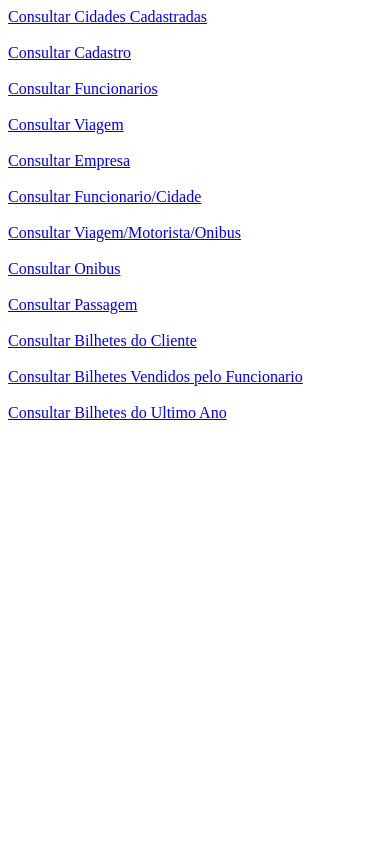
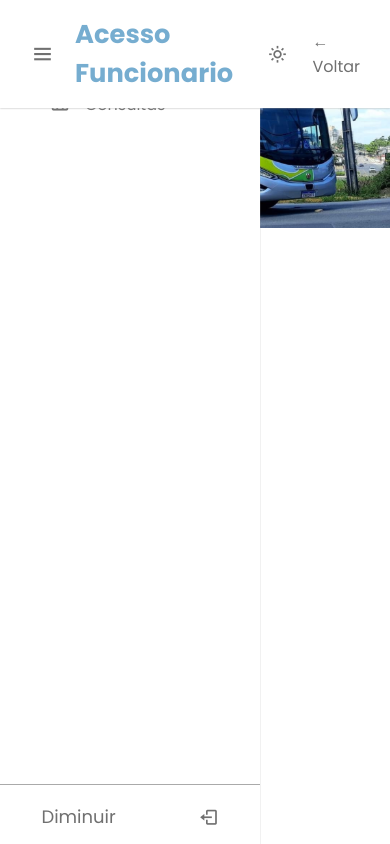
Before and after one commit to VasKito43/trabalho_dw_bd, a Flask app: page /templates/menu/Funcionario/consultar.html in a window 390 px wide. Run offline with Flask 3, Linux system fonts and the light colour scheme.

Commit message:
navbar funcionario e ajustes de tamanho

```diff
--- /dev/null
+++ b/site/static/CSS/style_consultar.css
@@ -0,0 +1,282 @@
+/* Import Google font - Poppins */
+@import url("https://fonts.googleapis.com/css2?family=Poppins:wght@200;300;400;500;600;700&display=swap");
+* {
+  margin: 0;
+  padding: 0;
+  box-sizing: border-box;
+  font-family: "Poppins", sans-serif;
+}
+:root {
+  --white-color: #fff;
+  --blue-color: #76add0;
+  --grey-color: #707070;
+  --grey-color-light: #aaa;
+}
+body {
+  background-image: url(../IMAGEM/bus_ligth.png);
+  background-size: cover;
+  background-repeat: no-repeat;
+  transition: all 0.5s ease;
+}
+body.dark {
+  background-image: url(../IMAGEM/bus_dark.png);
+  background-repeat: no-repeat;
+  background-size: cover;
+}
+body.dark {
+  --white-color: #333;
+  --blue-color: #fff;
+  --grey-color: #f2f2f2;
+  --grey-color-light: #aaa;
+}
+
+/**/
+
+#cadast{
+  text-decoration: none;
+  color: var(--blue-color);
+}
+
+.navbar {
+  position: fixed;
+  top: 0;
+  width: 100%;
+  left: 0;
+  background-color: var(--white-color);
+  display: flex;
+  align-items: center;
+  justify-content: space-between;
+  padding: 15px 30px;
+  z-index: 1000;
+  box-shadow: 0 0 2px var(--grey-color-light);
+}
+.logo_item {
+  display: flex;
+  align-items: center;
+  column-gap: 10px;
+  font-size: 22px;
+  font-weight: 500;
+  color: var(--blue-color);
+}
+.navbar img {
+  width: 35px;
+  height: 35px;
+  border-radius: 50%;
+}
+
+.navbar_content {
+  display: flex;
+  align-items: center;
+  column-gap: 25px;
+}
+.navbar_content i {
+  cursor: pointer;
+  font-size: 20px;
+  color: var(--grey-color);
+}
+/* sidebar */
+.sidebar {
+  background-color: var(--white-color);
+  width: 260px;
+  position: fixed;
+  top: 0;
+  left: 0;
+  height: 100%;
+  padding: 80px 20px;
+  z-index: 100;
+  overflow-y: scroll;
+  box-shadow: 0 0 1px var(--grey-color-light);
+  transition: all 0.5s ease;
+}
+.sidebar.close {
+  padding: 60px 0;
+  width: 80px;
+}
+.sidebar::-webkit-scrollbar {
+  display: none;
+}
+.menu_content {
+  position: relative;
+}
+.menu_title {
+  margin: 15px 0;
+  padding: 0 20px;
+  font-size: 18px;
+}
+.sidebar.close .menu_title {
+  padding: 6px 30px;
+}
+.menu_title::before {
+  color: var(--grey-color);
+  white-space: nowrap;
+}
+.menu_dahsboard::before {
+  content: "Dashboard";
+}
+.menu_editor::before {
+  content: "Editor";
+}
+.menu_setting::before {
+  content: "Setting";
+}
+.sidebar.close .menu_title::before {
+  content: "";
+  position: absolute;
+  height: 2px;
+  width: 18px;
+  border-radius: 12px;
+  background: var(--grey-color-light);
+}
+.menu_items {
+  padding: 0;
+  list-style: none;
+}
+
+.navlink_icon {
+  position: relative;
+  font-size: 22px;
+  min-width: 50px;
+  line-height: 40px;
+  display: inline-block;
+  text-align: center;
+  border-radius: 6px;
+}
+
+.navlink_icon::before {
+  content: "";
+  position: absolute;
+  height: 100%;
+  width: calc(100% + 100px);
+  left: -20px;
+}
+
+.navlink_icon:hover {
+  background: var(--blue-color);
+}
+
+.sidebar .nav_link {
+  display: flex;
+  align-items: center;
+  width: 100%;
+  padding: 4px 15px;
+  border-radius: 8px;
+  text-decoration: none;
+  color: var(--grey-color);
+  white-space: nowrap;
+}
+
+.sidebar.close .navlink {
+  display: none;
+}
+
+.nav_link:hover {
+  color: var(--white-color);
+  background: var(--blue-color);
+}
+
+.sidebar.close .nav_link:hover {
+  background: var(--white-color);
+}
+
+.submenu_item {
+  cursor: pointer;
+}
+
+.submenu {
+  display: none;
+}
+
+.submenu_item .arrow-left {
+  position: absolute;
+  right: 10px;
+  display: inline-block;
+  margin-right: auto;
+}
+
+.sidebar.close .submenu {
+  display: none;
+}
+
+.show_submenu ~ .submenu {
+  display: block;
+}
+
+.show_submenu .arrow-left {
+  transform: rotate(90deg);
+}
+
+.submenu .sublink {
+  padding: 15px 15px 15px 52px;
+}
+
+.bottom_content {
+  position: fixed;
+  bottom: 60px;
+  left: 0;
+  width: 260px;
+  cursor: pointer;
+  transition: all 0.5s ease;
+}
+
+.bottom {
+  position: absolute;
+  display: flex;
+  align-items: center;
+  left: 0;
+  justify-content: space-around;
+  padding: 18px 0;
+  text-align: center;
+  width: 100%;
+  color: var(--grey-color);
+  border-top: 1px solid var(--grey-color-light);
+  background-color: var(--white-color);
+}
+
+.bottom i {
+  font-size: 20px;
+}
+
+.bottom span {
+  font-size: 18px;
+}
+
+.sidebar.close .bottom_content {
+  width: 50px;
+  left: 15px;
+}
+
+.sidebar.close .bottom span {
+  display: none;
+}
+
+.sidebar.hoverable .collapse_sidebar {
+  display: none;
+}
+
+#sidebarOpen {
+  display: none;
+}
+
+@media screen and (max-width: 768px) {
+  #sidebarOpen {
+    font-size: 25px;
+    display: block;
+    margin-right: 10px;
+    cursor: pointer;
+    color: var(--grey-color);
+  }
+  .sidebar.close {
+    left: -100%;
+  }
+  .search_bar {
+    display: none;
+  }
+  .sidebar.close .bottom_content {
+    left: -100%;
+  }
+}
+
+#voltar {
+    text-decoration: none;
+    color: var(--grey-color);
+}
--- a/site/templates/menu/Funcionario/consultar.html
+++ b/site/templates/menu/Funcionario/consultar.html
@@ -1,23 +1,72 @@
 <!DOCTYPE html>
 <html lang="en">
-<head>
-    <meta charset="UTF-8">
-    <meta name="viewport" content="width=device-width, initial-scale=1.0">
-    <title>Document</title>
-</head>
-<body>
-    <a href="../../menu/Funcionario/consultas/cidades_cadastradas.html">Consultar Cidades Cadastradas</a><br><br>
-    <a href="../../menu/Funcionario/consultas/consulta_cadastro.html">Consultar Cadastro</a><br><br>
-    <a href="../../menu/Funcionario/consultas/consulta_funcionario.html">Consultar Funcionarios</a><br><br>
-    <a href="../../menu/Funcionario/consultas/consulta_viagem.html">Consultar Viagem</a><br><br>
-    <a href="../../menu/Funcionario/consultas/empresa_e_sede.html">Consultar Empresa</a><br><br>
-    <a href="../../menu/Funcionario/consultas/funcionario_e_sua_cidade.html">Consultar Funcionario/Cidade</a><br><br>
-    <a href="../../menu/Funcionario/consultas/motorista_viagem_onibus.html">Consultar Viagem/Motorista/Onibus</a><br><br>
-    <a href="../../menu/Funcionario/consultas/onibus_e_empresa.html">Consultar Onibus</a><br><br>
-    <a href="../../menu/Funcionario/consultas/passageiros_da_viagem.html">Consultar Passagem</a><br><br>
-    <a href="../../menu/Funcionario/consultas/todos_os_bilhetes_do_cliente.html">Consultar Bilhetes do Cliente</a><br><br>
-    <a href="../../menu/Funcionario/consultas/todos_os_bilhetes_do_funcionario.html">Consultar Bilhetes Vendidos pelo Funcionario</a><br><br>
-    <a href="../../menu/Funcionario/consultas/todos_os_clientes_por_ano.html">Consultar Bilhetes do Ultimo Ano</a><br><br>
+  <head>
+    <meta charset="utf-8" />
+    <meta name="viewport" content="width=device-width, initial-scale=1" />
+    <link href="https://unpkg.com/boxicons@2.1.4/css/boxicons.min.css" rel="stylesheet" />
+    <title>pagina_principal</title>
+    <link rel="stylesheet" href="../../../static/CSS/style_consultar.css" />
+  </head>
+  <body>
 
-</body>
+    <!-- navbar -->
+    <nav class="navbar">
+      <div class="logo_item">
+        <i class="bx bx-menu" id="sidebarOpen"></i>
+        <h3 id="topo">Acesso Funcionario</h3>
+      </div>
+      <div class="navbar_content">
+        <i class='bx bx-sun' id="darkLight"></i>
+        <a id="voltar" href="javascript:history.back()" class="back-link">&#8592; Voltar</a>
+      </div>
+
+    </nav>
+
+    <!-- sidebar -->
+    <nav class="sidebar">
+      <div class="menu_content">
+        <ul class="menu_items">
+          <li class="item">
+            <div href="#" class="nav_link submenu_item">
+              <span class="navlink_icon">
+                <i class="bx bx-home-alt"></i>
+              </span>
+              <span class="navlink">Consultas</span>
+              <i class="bx bx-chevron-right arrow-left"></i>
+            </div>
+            <ul class="menu_items submenu">
+              <a href="../../menu/Funcionario/consultas/cidades_cadastradas.html" class="nav_link sublink">Consultar Cidades<br>Cadastradas</a>
+              <a href="../../menu/Funcionario/consultas/consulta_cadastro.html" class="nav_link sublink">Consultar Cadastro</a>
+              <a href="../../menu/Funcionario/consultas/consulta_funcionario.html" class="nav_link sublink">Consultar<br>Funcionarios</a>
+              <a href="../../menu/Funcionario/consultas/consulta_viagem.html" class="nav_link sublink">Consultar Viagem</a>
+              <a href="../../menu/Funcionario/consultas/empresa_e_sede.html" class="nav_link sublink">Consultar Empresa</a>
+              <a href="../../menu/Funcionario/consultas/funcionario_e_sua_cidade.html" class="nav_link sublink">Consultar Funcionario<br>Cidade</a>
+              <a href="../../menu/Funcionario/consultas/motorista_viagem_onibus.html" class="nav_link sublink">Consultar Viagem<br>Motorista & Onibus</a>
+              <a href="../../menu/Funcionario/consultas/onibus_e_empresa.html" class="nav_link sublink">Consultar Onibus</a>
+              <a href="../../menu/Funcionario/consultas/passageiros_da_viagem.html" class="nav_link sublink">Consultar Passagem</a>
+              <a href="../../menu/Funcionario/consultas/todos_os_bilhetes_do_cliente.html" class="nav_link sublink">Consultar Bilhetes do<br>Cliente</a>
+              <a href="../../menu/Funcionario/consultas/todos_os_bilhetes_do_funcionario.html" class="nav_link sublink">Consultar Bilhetes<br>Vendidos pelo<br>Funcionario</a>
+              <a href="../../menu/Funcionario/consultas/todos_os_clientes_por_ano.html" class="nav_link sublink">Consultar Bilhetes do<br>Ultimo Ano</a>
+
+            </ul>
+          </li>
+
+
+        <!-- Fecha e Abre a navbar -->
+        <div class="bottom_content">
+          <div class="bottom expand_sidebar">
+            <span> Expandir</span>
+            <i class='bx bx-log-in' ></i>
+          </div>
+          <div class="bottom collapse_sidebar">
+            <span> Diminuir</span>
+            <i class='bx bx-log-out'></i>
+          </div>
+        </div>
+      </div>
+    </nav>
+
+    <!-- JavaScript:) -->
+    <script src="../../../static/JS/pagina_principal.js"></script>
+  </body>
 </html>
--- a/site/templates/pagina_principal.html
+++ b/site/templates/pagina_principal.html
@@ -36,9 +36,9 @@
               <i class="bx bx-chevron-right arrow-left"></i>
             </div>
             <ul class="menu_items submenu">
-              <a href="menu/banco_de_dados.html" class="nav_link sublink">Banco de Dados</a>
-              <a href="menu/alunos.html" class="nav_link sublink">Alunos</a>
-              <a href="menu/conceitos.html" class="nav_link sublink">Conceitos</a>
+              <a href="../templates/menu/banco_de_dados.html" class="nav_link sublink">Banco de Dados</a>
+              <a href="../templates/menu/alunos.html" class="nav_link sublink">Alunos</a>
+              <a href="../templates/menu/conceitos.html" class="nav_link sublink">Conceitos</a>
             </ul>
           </li>
           <li class="item">
```
Also changed, not shown: site/templates/menu/conceitos.html (+96 -2 lines), site/static/IMAGEM/bus_dark.png (added), site/static/IMAGEM/bus_ligth.png (added), site/static/IMAGEM/dark.png.
